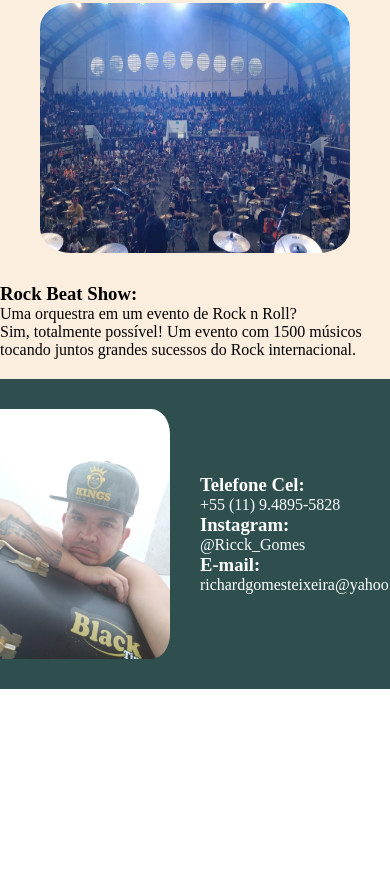
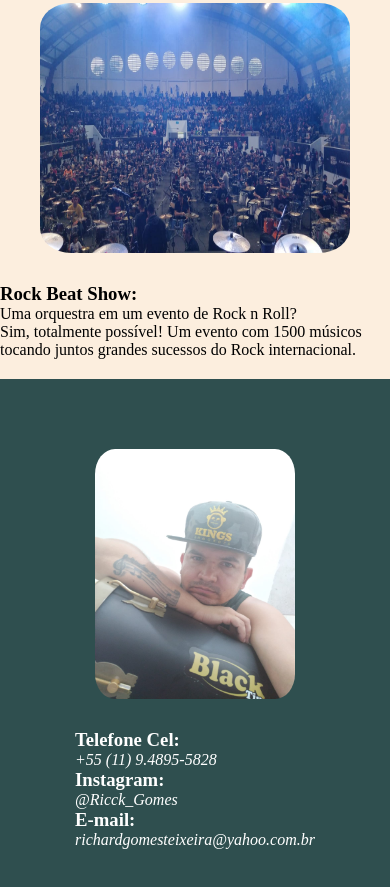
Before and after one commit to RicckGomes/Curriculo-Ricck, a plain HTML site: page index.html in a window 390 px wide. Shown: the part 2958-3845 px from the top of the page. Before the commit the page ends 3647 px from the top, so only its background shows below. Drawn offline with Linux system fonts and the light colour scheme.

Commit message:
alterei o estilo dos contatos

```diff
--- a/index.css
+++ b/index.css
@@ -197,6 +197,11 @@ section#Contatos{
 
 }
 
+#contatos_tel, #contatos_insta, #contatos_email{
+    font-style: italic;
+
+}
+
 #tantanzinho{
     height: 250px;
     width: 200px;
@@ -257,3 +262,13 @@ footer{
 
     }
 }
+
+@media screen and (max-width: 510px) {
+    section#Contatos{
+        flex-direction: column;
+        padding: 40px;
+        padding-left: 40px;
+        padding-right: 40px;
+
+    }
+}
--- a/index.html
+++ b/index.html
@@ -79,11 +79,11 @@
                 <img id="tantanzinho" src="Imagens/Com Tantanzinho.jpeg" alt="Segurando Tantanzinho">
                 <section id="texto_contato">
                     <h3>Telefone Cel:</h3>
-                    <p>+55 (11) 9.4895-5828</p>
+                    <p id="contatos_tel">+55 (11) 9.4895-5828</p>
                     <h3>Instagram:</h3>
-                    <p>@Ricck_Gomes</p>
+                    <p id="contatos_insta">@Ricck_Gomes</p>
                     <h3>E-mail:</h3>
-                    <p>richardgomesteixeira@yahoo.com.br</p>
+                    <p id="contatos_email">richardgomesteixeira@yahoo.com.br</p>
                 </section>
             </section>
 
```
